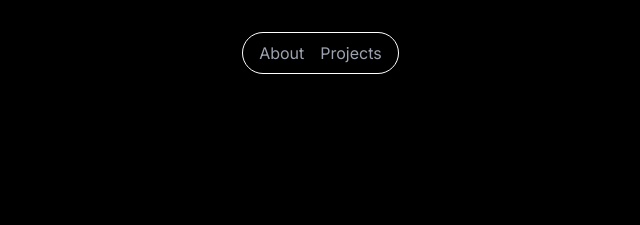
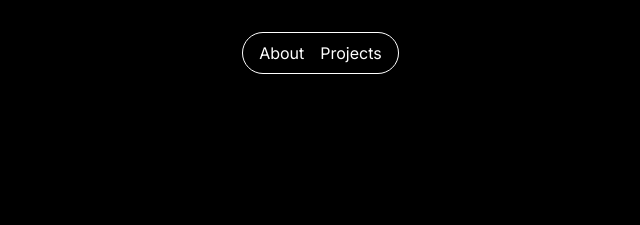
Before and after one commit to xiaoo15/portofolio, a plain HTML site: page index.html in a window 1280 px wide. Shown: the top 225 px of the page, 284-924 px from the left. Drawn offline with nearby package versions, Linux system fonts and the light colour scheme.

Commit message:
Update index1.html

```diff
--- a/index.html
+++ b/index.html
@@ -37,8 +37,8 @@
         <div class="flex justify-between items-center ">
             <div class="text-4xl font-bold">XO</div>
             <div class="flex space-x-4 border border-white px-4 py-2 rounded-full">
-                <a href="#" class="text-gray-400 hover:text-white">About</a>
-                <a href="#" class="text-gray-400 hover:text-white">Projects</a>
+                <a href="#" class="text-white hover:text-grey-700">About</a>
+                <a href="#" class="text-white hover:text-grey-700">Projects</a>
             </div>
             <a href="#" class="bg-blue-600 text-white px-4 py-2 rounded-full hover:bg-blue-700">View my CV</a>
         </div>
```
